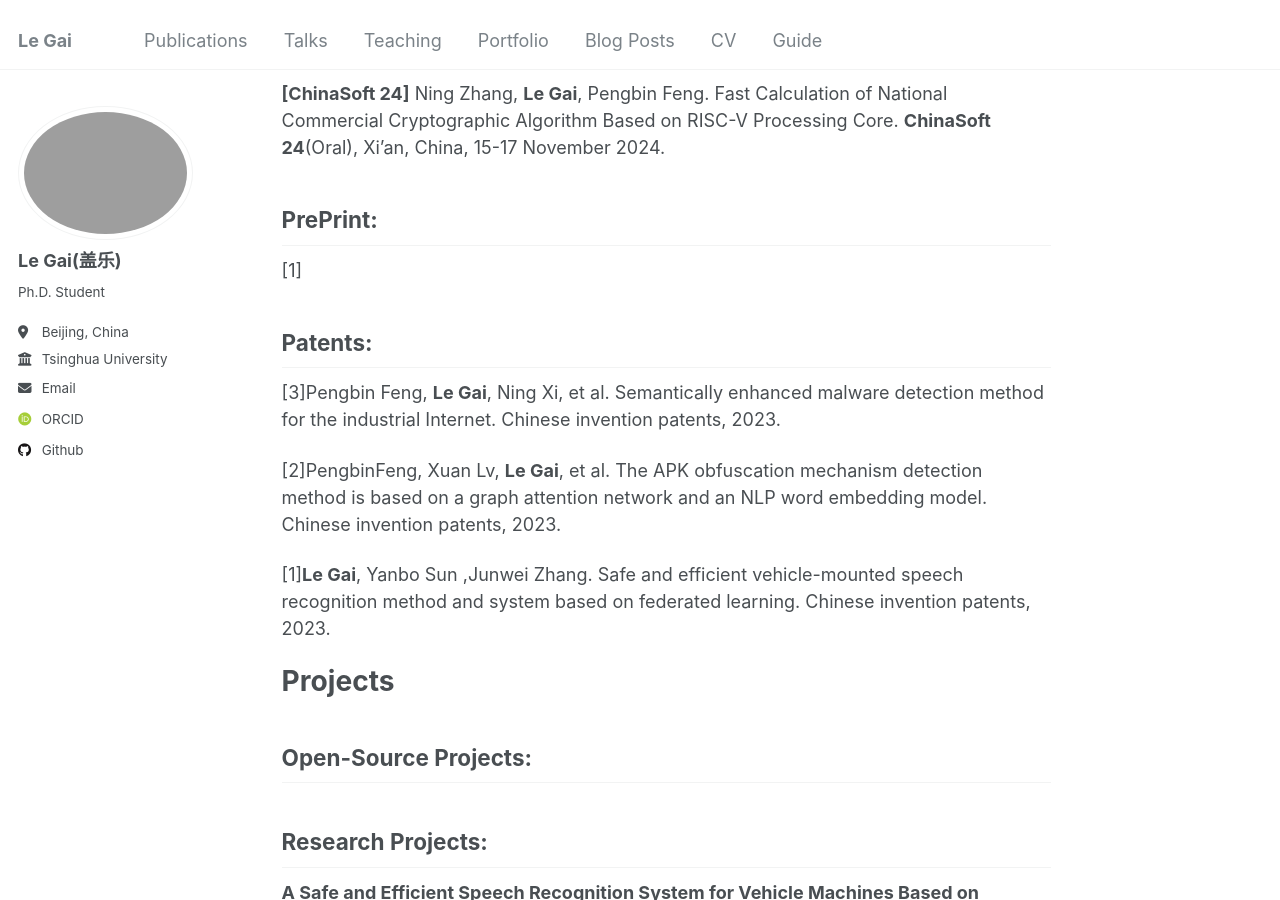
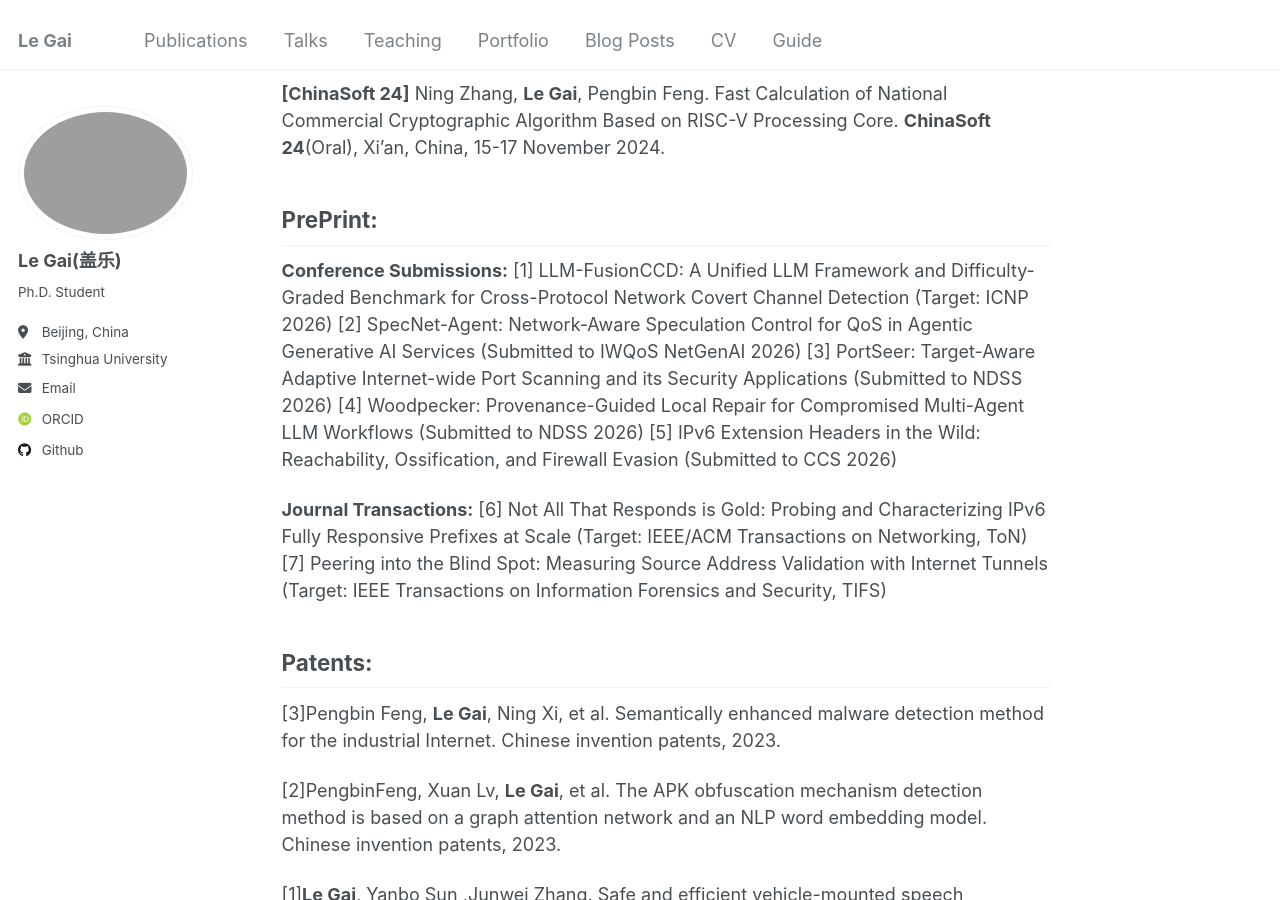
Before and after one commit to LeGai325/LeGai325.github.io, a Jekyll site: the page built from _pages/about.md, in a window 1280 px wide and 900 px high, scrolled down 1452 px. Built offline with Jekyll 4.4.1, drawn with Linux system fonts in a browser that asks for light colours; some web fonts are replaced.

Commit message:
Update about.md

```diff
--- a/_pages/about.md
+++ b/_pages/about.md
@@ -53,7 +53,16 @@ Fast Calculation of National Commercial Cryptographic Algorithm Based on RISC-V
 
 ## **PrePrint**:
 
-[1]
+**Conference Submissions:**
+[1] LLM-FusionCCD: A Unified LLM Framework and Difficulty-Graded Benchmark for Cross-Protocol Network Covert Channel Detection (Target: ICNP 2026)
+[2] SpecNet-Agent: Network-Aware Speculation Control for QoS in Agentic Generative AI Services (Submitted to IWQoS NetGenAI 2026)
+[3] PortSeer: Target-Aware Adaptive Internet-wide Port Scanning and its Security Applications (Submitted to NDSS 2026)
+[4] Woodpecker: Provenance-Guided Local Repair for Compromised Multi-Agent LLM Workflows (Submitted to NDSS 2026)
+[5] IPv6 Extension Headers in the Wild: Reachability, Ossification, and Firewall Evasion (Submitted to CCS 2026)
+
+**Journal Transactions:**
+[6] Not All That Responds is Gold: Probing and Characterizing IPv6 Fully Responsive Prefixes at Scale (Target: IEEE/ACM Transactions on Networking, ToN)
+[7] Peering into the Blind Spot: Measuring Source Address Validation with Internet Tunnels (Target: IEEE Transactions on Information Forensics and Security, TIFS)
 
 ## **Patents**:
 
```
